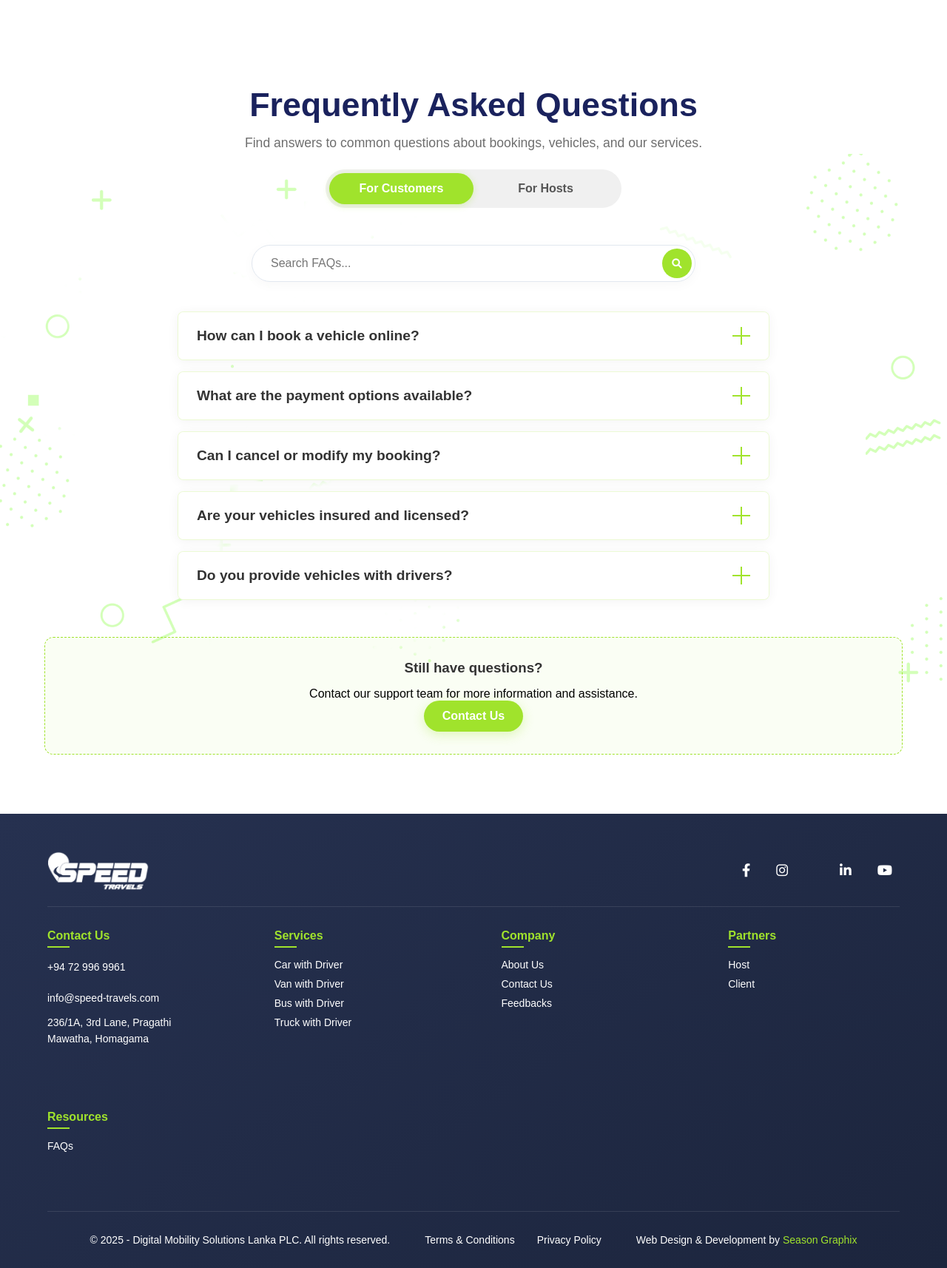
After one commit to thanuj-23/SpeedTravels-Rental-System, a PHP site: page /FAQs.php in a window 1280 px wide. The commit adds this page. Shown: the whole page at 74% size. Run offline with PHP 8.4, Linux system fonts and the light colour scheme.

Commit message:
completed FAQs page

```diff
--- /dev/null
+++ b/FAQs.php
@@ -0,0 +1,176 @@
+<!DOCTYPE html>
+<html lang="en">
+<head>
+  <meta charset="UTF-8">
+  <meta name="viewport" content="width=device-width, initial-scale=1.0">
+  <title>FAQs</title>
+  <link rel="stylesheet" href="https://cdnjs.cloudflare.com/ajax/libs/font-awesome/6.0.0/css/all.min.css">
+    <link rel="stylesheet" href="css/navigation.css">
+    <link rel="stylesheet" href="css/footer.css">
+    <link rel="stylesheet" href="css/faqs.css">
+</head>
+<body>
+
+<!-- Navigation Bar-->
+
+  <nav>
+    <div class="nav-header">
+      <a href="#" class="logo">
+        <img src="img/logo3.png" alt="Speed Travels Logo" />
+      </a>
+      <div class="menu-toggle">☰</div>
+    </div>
+
+    <ul class="nav-links">
+      <li><a href="Home.php">Home</a></li>
+      <li>
+        <a href="#">Rentals <span>&#9662;</span></a>
+        <div class="dropdown-content">
+          <a href="#">Car with Driver</a>
+          <a href="#">Van with Driver</a>
+          <a href="#">Bus with Driver</a>
+          <a href="#">Truck with Driver</a>
+        </div>
+      </li>
+      <li><a href="#">About Us</a></li>
+      <li><a href="#">Contact Us</a></li>
+      <li><a href="../SpeedTravels-Rental-System/FAQs.php">FAQs</a></li>
+    </ul>
+
+    <div class="auth-buttons">
+      <a href="#" class="auth-btn host-btn">Become a host</a>
+    </div>
+  </nav>
+  <script src="js/navigation.js"></script>
+
+<br><br>
+  <!--FAQs Section -->
+  <section class="faq-section">
+    <div class="faq-container">
+      <div class="faq-header">
+        <h1>Frequently Asked Questions</h1>
+        <p>Find answers to common questions about bookings, vehicles, and our services.</p>
+
+        <!-- Customer/Host Toggle Buttons -->
+        <div class="faq-toggle-container">
+          <button class="faq-toggle-btn active" id="customer-btn">For Customers</button>
+          <button class="faq-toggle-btn" id="host-btn">For Hosts</button>
+        </div>
+      </div>
+
+      <div class="faq-search">
+        <input type="text" id="faq-search-input" placeholder="Search FAQs...">
+        <button id="faq-search-btn"><i class="fas fa-search"></i></button>
+      </div>
+
+      <!-- Customer FAQs -->
+      <div class="faq-accordion" id="customer-faqs">
+        <!-- FAQ Items will be loaded here -->
+      </div>
+
+      <!-- Host FAQs -->
+      <div class="faq-accordion" id="host-faqs" style="display:none;">
+        <!-- FAQ Items will be loaded here -->
+      </div>
+
+      <div class="faq-contact">
+        <h3>Still have questions?</h3>
+        <p>Contact our support team for more information and assistance.</p>
+        <a href="/contact">Contact Us</a>
+      </div>
+    </div>
+  </section>
+<script src="js/faqs.js"></script>
+<!-- footer -->
+<footer>
+  <div class="footer-top">
+    <a href="#" class="footer-logo">
+      <img src="img/logo3.png" alt="Speed Travels Logo" />
+    </a>
+
+    <div class="footer-socials">
+      <a href="#"><i class="fab fa-facebook-f"></i></a>
+      <a href="#"><i class="fab fa-instagram"></i></a>
+      <a href="#"><i class="fab fa-x-twitter"></i></a>
+      <a href="#"><i class="fab fa-linkedin-in"></i></a>
+      <a href="#"><i class="fab fa-youtube"></i></a>
+    </div>
+  </div>
+
+  <div class="footer-divider"></div>
+
+  <div class="footer-container">
+    <div class="footer-section contact-section">
+      <h4>Contact Us</h4>
+      <ul class="contact-list">
+        <li>
+        <a href="tel:+94729969961">+94 72 996 9961</a>
+        </li>
+
+        <li>
+        <li>
+        <a href="https://mail.google.com/mail/?view=cm&to=info@speed-travels.com" target="_blank">
+            info@speed-travels.com
+        </a>
+        </li>
+
+
+        <li> 236/1A, 3rd Lane, Pragathi Mawatha, Homagama</li>
+      </ul>
+    </div>
+
+    <div class="footer-section">
+      <h4>Services</h4>
+      <ul>
+        <li><a href="#">Car with Driver</a></li>
+        <li><a href="#">Van with Driver</a></li>
+        <li><a href="#">Bus with Driver</a></li>
+        <li><a href="#">Truck with Driver</a></li>
+      </ul>
+    </div>
+
+    <div class="footer-section">
+      <h4>Company</h4>
+      <ul>
+        <li><a href="#">About Us</a></li>
+        <li><a href="#">Contact Us</a></li>
+        <li><a href="#">Feedbacks</a></li>
+      </ul>
+    </div>
+
+    <div class="footer-section">
+      <h4>Partners</h4>
+      <ul>
+        <li><a href="#">Host</a></li>
+        <li><a href="#">Client</a></li>
+      </ul>
+    </div>
+
+    <div class="footer-section">
+      <h4>Resources</h4>
+      <ul>
+        <li><a href="#">FAQs</a></li>
+      </ul>
+    </div>
+  </div>
+
+  <div class="footer-bottom">
+    <div class="footer-bottom-content">
+      <div class="copyright">
+        © 2025 - Digital Mobility Solutions Lanka PLC. All rights reserved.
+      </div>
+
+      <ul class="footer-links">
+        <li><a href="#">Terms & Conditions</a></li>
+        <li><a href="#">Privacy Policy</a></li>
+      </ul>
+
+      <div class="credits">
+        Web Design & Development by <a href="https://www.facebook.com/seasongraphix">Season Graphix</a>
+      </div>
+    </div>
+  </div>
+</footer>
+
+</body>
+</html>
--- a/Home.php
+++ b/Home.php
@@ -49,7 +49,7 @@
       </li>
       <li><a href="#">About Us</a></li>
       <li><a href="#">Contact Us</a></li>
-      <li><a href="#">FAQs</a></li>
+      <li><a href="../SpeedTravels-Rental-System/FAQs.php">FAQs</a></li>
     </ul>
 
     <div class="auth-buttons">
--- /dev/null
+++ b/css/faqs.css
@@ -0,0 +1,323 @@
+    /* FAQ Page Styles */
+    .faq-section {
+      padding: 80px 0;
+       background: url('../img/faqs.png') center center/cover no-repeat;
+       background-size: 100%;
+      font-family: 'Arial', sans-serif;
+    }
+
+    .faq-container {
+      max-width: 1200px;
+      margin: 0 auto;
+      padding: 0 20px;
+    }
+
+    .faq-header {
+      text-align: center;
+      margin-bottom: 50px;
+    }
+
+    .faq-header h1 {
+      font-size: 2.8rem;
+      font-weight: 700;
+      margin-bottom: 1rem;
+      color: #1a225d;
+    }
+
+    .faq-header p {
+      color: rgb(110, 110, 110);
+      font-size: 1.1rem;
+      max-width: 700px;
+      margin: 0 auto;
+    }
+
+    /* Toggle Buttons */
+    .faq-toggle-container {
+      display: flex;
+      justify-content: center;
+      margin: 25px 0 30px;
+      border-radius: 50px;
+      background: #f0f0f0;
+      padding: 5px;
+      max-width: 400px;
+      margin-left: auto;
+      margin-right: auto;
+    }
+
+    .faq-toggle-btn {
+      flex: 1;
+      padding: 12px 20px;
+      border: none;
+      background: transparent;
+      font-size: 1rem;
+      font-weight: 600;
+      color: #555;
+      cursor: pointer;
+      border-radius: 50px;
+      transition: all 0.3s ease;
+    }
+
+    .faq-toggle-btn.active {
+      background: #a0e32c;
+      color: white;
+      box-shadow: 0 2px 10px rgba(160, 227, 44, 0.3);
+    }
+
+    /* FAQ Accordion */
+    .faq-accordion {
+      max-width: 800px;
+      margin: 0 auto;
+    }
+
+    .faq-item {
+      margin-bottom: 15px;
+      border-radius: 8px;
+      overflow: hidden;
+      box-shadow: 0 2px 15px rgba(0, 0, 0, 0.05);
+      border: 1px solid rgba(160, 227, 44, 0.2);
+      transition: all 0.3s ease;
+      background: white;
+    }
+
+    .faq-item:hover {
+      border-color: rgba(160, 227, 44, 0.5);
+    }
+
+    .faq-question {
+      padding: 20px 25px;
+      background: white;
+      cursor: pointer;
+      display: flex;
+      justify-content: space-between;
+      align-items: center;
+      transition: all 0.3s ease;
+    }
+
+    .faq-question h3 {
+      font-size: 1.2rem;
+      font-weight: 600;
+      color: #333;
+      margin: 0;
+      flex: 1;
+    }
+
+    .faq-question .icon {
+      width: 24px;
+      height: 24px;
+      position: relative;
+      margin-left: 15px;
+      transition: transform 0.3s ease;
+    }
+
+    .faq-question .icon::before,
+    .faq-question .icon::after {
+      content: '';
+      position: absolute;
+      background-color: #a0e32c;
+      transition: all 0.3s ease;
+    }
+
+    .faq-question .icon::before {
+      width: 100%;
+      height: 2px;
+      top: 50%;
+      transform: translateY(-50%);
+    }
+
+    .faq-question .icon::after {
+      width: 2px;
+      height: 100%;
+      left: 50%;
+      transform: translateX(-50%);
+    }
+
+    .faq-answer {
+      padding: 0 25px;
+      max-height: 0;
+      overflow: hidden;
+      background: #f6f9f6;
+      transition: all 0.3s ease;
+    }
+
+    .faq-answer-content {
+      padding: 0 0 20px;
+      color: #555;
+      line-height: 1.6;
+    }
+
+    /* Active state */
+    .faq-item.active .faq-question {
+      background: #f6f9f6;
+    }
+
+    .faq-item.active .faq-question h3 {
+      color: #a0e32c;
+    }
+
+    .faq-item.active .faq-question .icon::after {
+      transform: translateX(-50%) rotate(90deg);
+      opacity: 0;
+    }
+
+    .faq-item.active .faq-answer {
+      max-height: 500px;
+      padding: 0 25px;
+    }
+
+    .faq-item.active .icon {
+      transform: rotate(45deg);
+    }
+
+    /* FAQ Search */
+    .faq-search {
+      max-width: 600px;
+      margin: 0 auto 40px;
+      position: relative;
+    }
+
+    .faq-search input {
+      width: 100%;
+      padding: 15px 25px;
+      border: 1px solid #e2e8f0;
+      border-radius: 50px;
+      font-size: 1rem;
+      box-shadow: 0 4px 15px rgba(0, 0, 0, 0.03);
+      transition: all 0.3s ease;
+      padding-right: 50px;
+    }
+
+    .faq-search input:focus {
+      outline: none;
+      border-color: #a0e32c;
+      box-shadow: 0 4px 20px rgba(160, 227, 44, 0.15);
+    }
+
+    .faq-search button {
+      position: absolute;
+      right: 5px;
+      top: 50%;
+      transform: translateY(-50%);
+      background: #a0e32c;
+      border: none;
+      border-radius: 50px;
+      width: 40px;
+      height: 40px;
+      color: white;
+      cursor: pointer;
+      transition: all 0.3s ease;
+    }
+
+    .faq-search button:hover {
+      transform: translateY(-50%) scale(1.05);
+    }
+
+    /* Contact CTA */
+    .faq-contact {
+      text-align: center;
+      margin-top: 50px;
+      padding: 30px;
+      background: rgba(160, 227, 44, 0.05);
+      border-radius: 12px;
+      border: 1px dashed #a0e32c;
+    }
+
+    .faq-contact h3 {
+      color: #333;
+      margin-bottom: 15px;
+    }
+
+    .faq-contact a {
+      display: inline-block;
+      padding: 12px 25px;
+      background: #a0e32c;
+      color: white;
+      text-decoration: none;
+      border-radius: 50px;
+      font-weight: 600;
+      box-shadow: 0 4px 15px rgba(160, 227, 44, 0.3);
+      transition: all 0.3s ease;
+    }
+
+    .faq-contact a:hover {
+      transform: translateY(-2px);
+      box-shadow: 0 6px 20px rgba(160, 227, 44, 0.4);
+    }
+
+    /* Highlight matching search results */
+    .faq-item.highlight {
+      border-left: 4px solid #a0e32c;
+      background-color: rgba(160, 227, 44, 0.05);
+    }
+
+    .faq-item.highlight .faq-question {
+      background-color: rgba(160, 227, 44, 0.05);
+    }
+
+    /* FAQ Animation Enhancements */
+    .faq-item {
+      opacity: 0;
+      transform: translateY(20px);
+      animation: fadeInUp 0.6s ease forwards;
+    }
+
+    @keyframes fadeInUp {
+      to {
+        opacity: 1;
+        transform: translateY(0);
+      }
+    }
+
+    /* Responsive Styles */
+    @media (max-width: 768px) {
+      .faq-section {
+        padding: 60px 0;
+      }
+
+      .faq-header h1 {
+        font-size: 2.2rem;
+      }
+
+      .faq-question {
+        padding: 15px 20px;
+      }
+
+      .faq-question h3 {
+        font-size: 1.1rem;
+      }
+
+      .faq-answer-content {
+        font-size: 0.95rem;
+      }
+    }
+
+    @media (max-width: 576px) {
+      .faq-header h1 {
+        font-size: 1.8rem;
+      }
+
+      .faq-header p {
+        font-size: 1rem;
+      }
+
+      .faq-question {
+        padding: 12px 15px;
+      }
+
+      .faq-search input {
+        padding: 12px 20px;
+        padding-right: 45px;
+      }
+
+      .faq-contact {
+        padding: 20px;
+      }
+
+      .faq-contact a {
+        padding: 10px 20px;
+      }
+
+      .faq-toggle-btn {
+        padding: 10px 15px;
+        font-size: 0.9rem;
+      }
+    }
```
Also changed, not shown: js/faqs.js (added, +221 -0 lines), img/bg.png (deleted), img/faqs.png (added), img/h1.png (deleted), img/h2.png (deleted), img/reviewbg.png (deleted).
